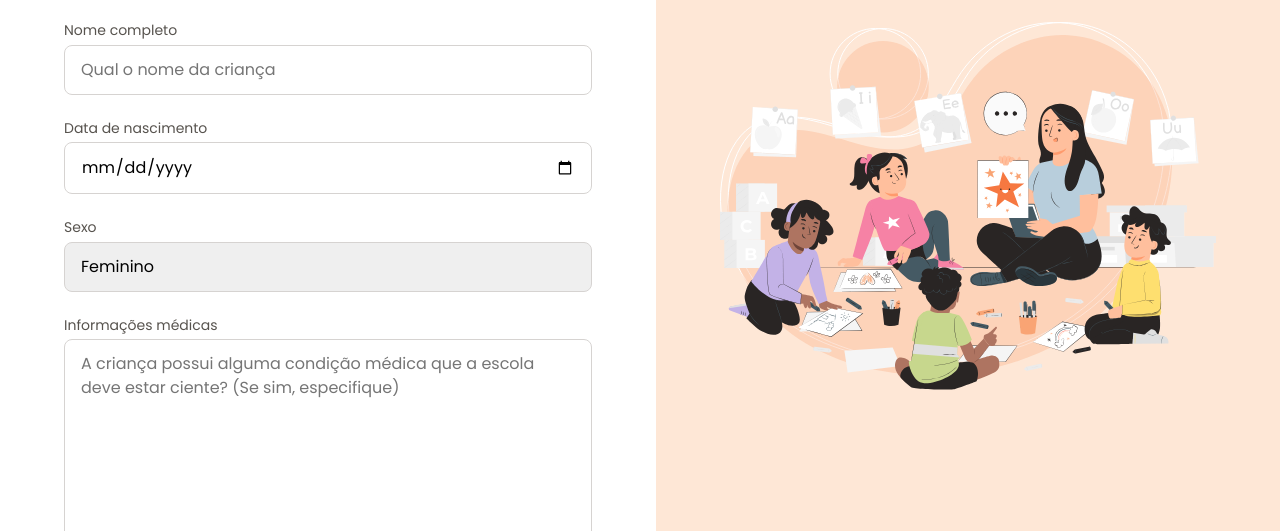
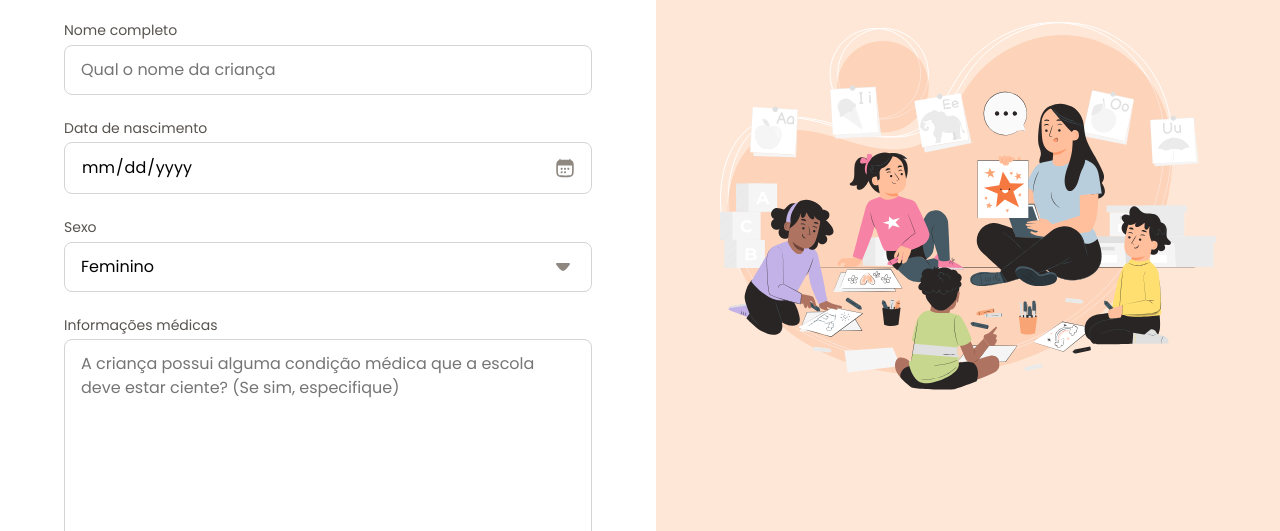
Before and after one commit to Nauberty/Formulario-de-matr-culas, a plain HTML site: page index.html in a window 1280 px wide. Shown: the part 269-800 px from the top of the page. Drawn offline with Linux system fonts and the light colour scheme.

Commit message:
configurando os inputs de datas e selects

```diff
--- a/styles/fields/index.css
+++ b/styles/fields/index.css
@@ -24,3 +24,29 @@ textarea:focus {
   border: .125rem solid var(--stroke-highlight);
   outline-offset: .1px;
 }
+
+input[type="date"] {
+  position: relative;
+
+  &::-webkit-calendar-picker-indicator {
+    opacity: 0;
+  }
+
+  &::before {
+    content: "";
+    position: absolute;
+    background: url(../../assets/icons/calendar-03.svg)
+    center/contain;
+    right: 1rem;
+    width: 1.25rem;
+    height: 1.25rem;
+
+    top: 50%;
+    transform: translateY(-50%);
+  }
+}
+
+select {
+  background: url(../../assets/icons/arrow-down-01.svg)
+  no-repeat calc(100% - 1rem);
+}
```
